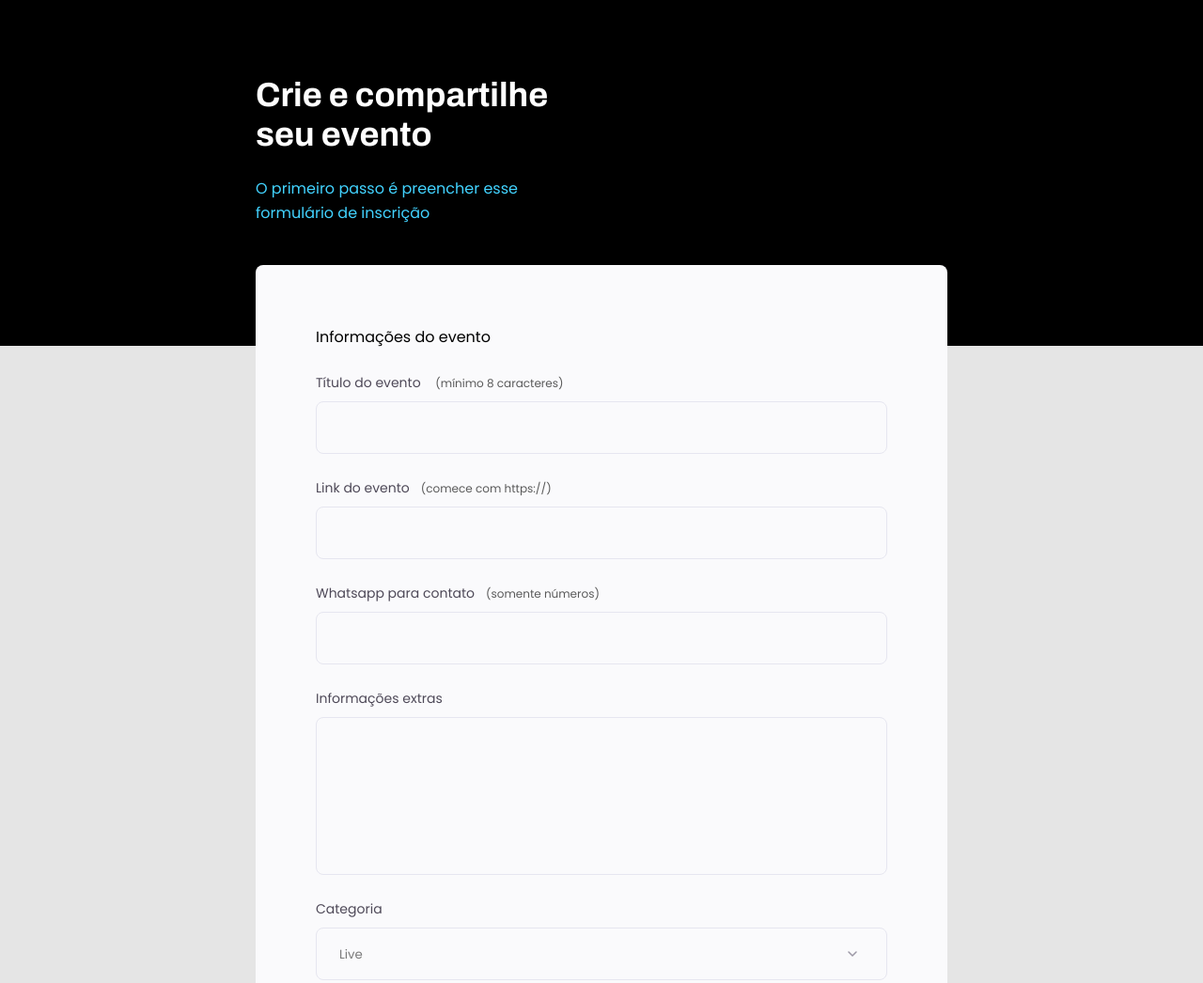
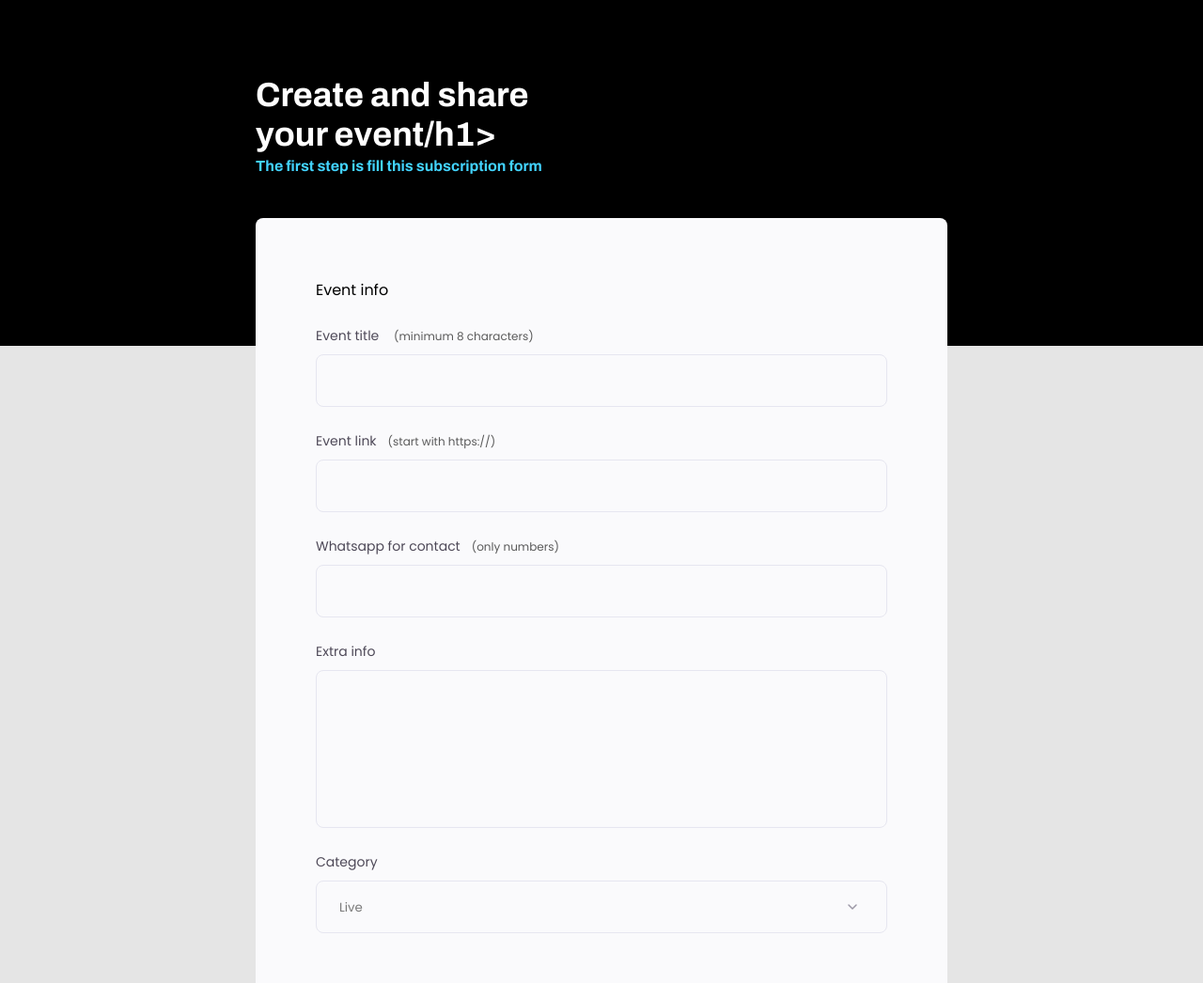
Before and after one commit to Pedro558/Formularios, a plain HTML site: page index.html in a window 1280 px wide. Shown: the top 1046 px of the page at 94% size. Drawn offline with Linux system fonts and the light colour scheme.

Commit message:
Creating 'images' folder and translating portuguese content to english

```diff
--- a/index.html
+++ b/index.html
@@ -9,15 +9,15 @@
   <meta name="viewport" content="width=device-width, initial-scale=1.0">
 
   <link rel="stylesheet" href="style.css">
-  <title>Formulários</title>
+  <title>Form</title>
 
   <link href="https://fonts.googleapis.com/css2?family=Archivo:wght@600;700&family=Poppins&display=swap" rel="stylesheet">
 </head>
 <body>
   <div id="head-box">
     <header>
-      <h1>Crie e compartilhe seu evento</h1>
-      <p>O primeiro passo é preencher esse formulário de inscrição</p>
+      <h1>Create and share your event/h1>
+      <p>The first step is fill this subscription form</p>
     </header>
   </div>
 
@@ -25,34 +25,34 @@
   <form>
     <fieldset>
         <div class="fieldset-wrapper">
-          <legend>Informações do evento</legend>
+          <legend>Event info</legend>
 
           <div class="input-wrapper">
-            <label for="event-title">Título do evento <span>(mínimo 8 caracteres)</span></label>
+            <label for="event-title">Event title <span>(minimum 8 characters)</span></label>
             <input type="text" id="event-title">
           </div>
 
           <div class="input-wrapper">
-            <label for="event-link">Link do evento<span>(comece com https://)</span></label>
+            <label for="event-link">Event link<span>(start with https://)</span></label>
             <input type="url" id="event-link">
           </div>
 
           <div class="input-wrapper">
-            <label for="whatsapp">Whatsapp para contato<span>(somente números)</span></label>
+            <label for="whatsapp">Whatsapp for contact<span>(only numbers)</span></label>
             <input type="number" id="whatsapp">
           </div>
 
           <div class="input-wrapper">
-            <label for="event-text">Informações extras</label>
+            <label for="event-text">Extra info</label>
             <textarea id="event-text"></textarea>
           </div>
 
           <div class="input-wrapper">
-            <label for="category">Categoria</label>
+            <label for="category">Category</label>
             <select id="category">
               <option value="live">Live</option>
               <option value="podcast">Podcast</option>
-              <option value="mentorship">Mentoria</option>
+              <option value="mentorship">Mentorship</option>
             </select>
           </div>
 
--- a/style.css
+++ b/style.css
@@ -1,3 +1,4 @@
+/*GLOBAL*/
 *{
   box-sizing: border-box;
   margin: 0;
@@ -17,7 +18,6 @@ body::before{
   width: 100%;
   height: 368px;
   background: black;
-
   position: absolute;
   top: 0;
   left: 0;
@@ -97,7 +97,7 @@ fieldset>legend{
 .input-wrapper select{
   appearance: none;
   -webkit-appearance: none;
-  background-image: url(seta.svg);
+  background-image: url(images/seta.svg);
   background-repeat: no-repeat;
   background-position: right 24px top 50%;
 }
```
Also changed, not shown: images/seta.svg (renamed from seta.svg).
